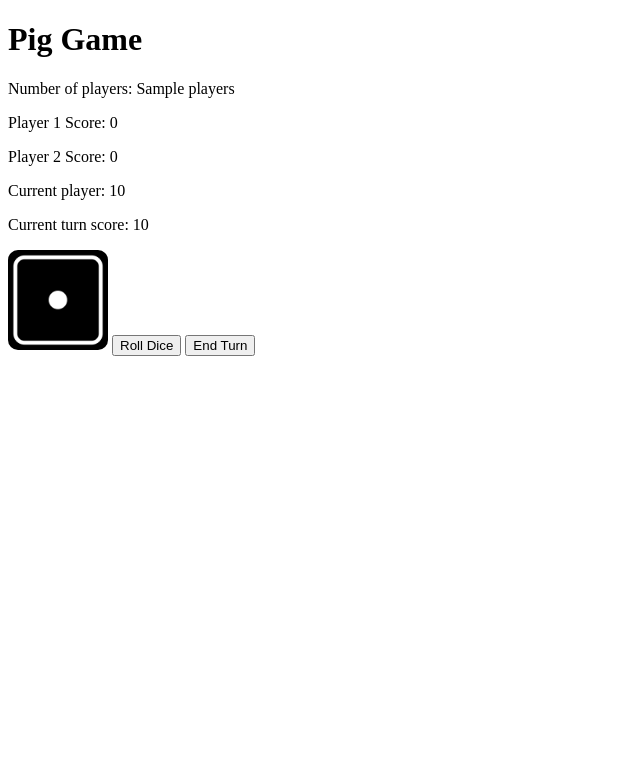
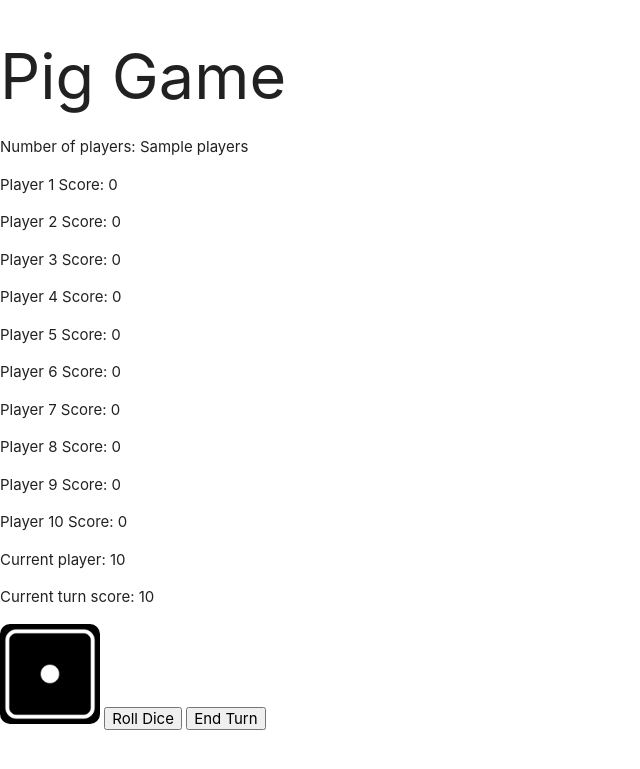
Before and after one commit to jmychalm13/pig_game, a Flask app: template templates/game.html in a window 1280 px wide. Shown: the top 769 px of the page, without its empty margins (0-640 px from the left). Run offline with Flask 3, Linux system fonts and the light colour scheme; the template is opened without the code that fills it: most values are stand-ins (such as "Sample title", 1, 10 or a date in 2020).

Commit message:
added Materialize

```diff
--- a/templates/game.html
+++ b/templates/game.html
@@ -4,15 +4,16 @@
   <meta charset="UTF-8">
   <meta name="viewport" content="width=device-width, initial-scale=1.0">
   <title>Pig Game</title>
+  <link rel="stylesheet" href="https://cdnjs.cloudflare.com/ajax/libs/materialize/1.0.0/css/materialize.min.css">
   <link rel="stylesheet" href="{{ url_for('static', filename='css/style.css') }}">
 </head>
 <body>
   <h1>Pig Game</h1>
   <p>Number of players: {{ state['players'] }}</p>
   <div id="scores" class="scores">
-    <!-- Todo: Come back and make this a loop to account for multiple players -->
-    <p>Player 1 Score: <span id="player1-score">0</span></p>
-    <p>Player 2 Score: <span id="player2-score">0</span></p>
+    {% for player in range(state["players"]) %}
+      <p>Player {{player + 1}} Score: <span id="player{{player + 1}}-score">0</span></p>
+    {% endfor %}
   </div>
   <p>Current player: <span id="current-player">{{ state['current_player'] + 1 }}</span></p>
   <p>Current turn score: <span id="current-player-score">{{ state['current_score'] }}</span></p>
@@ -22,5 +23,6 @@
   <button id="end-turn-button">End Turn</button>
   <div id="game-output"></div>
   <script src="{{ url_for('static', filename='js/game.js') }}"></script>
+  <script src="https://cdnjs.cloudflare.com/ajax/libs/materialize/1.0.0/js/materialize.min.js"></script>
 </body>
 </html>
```
